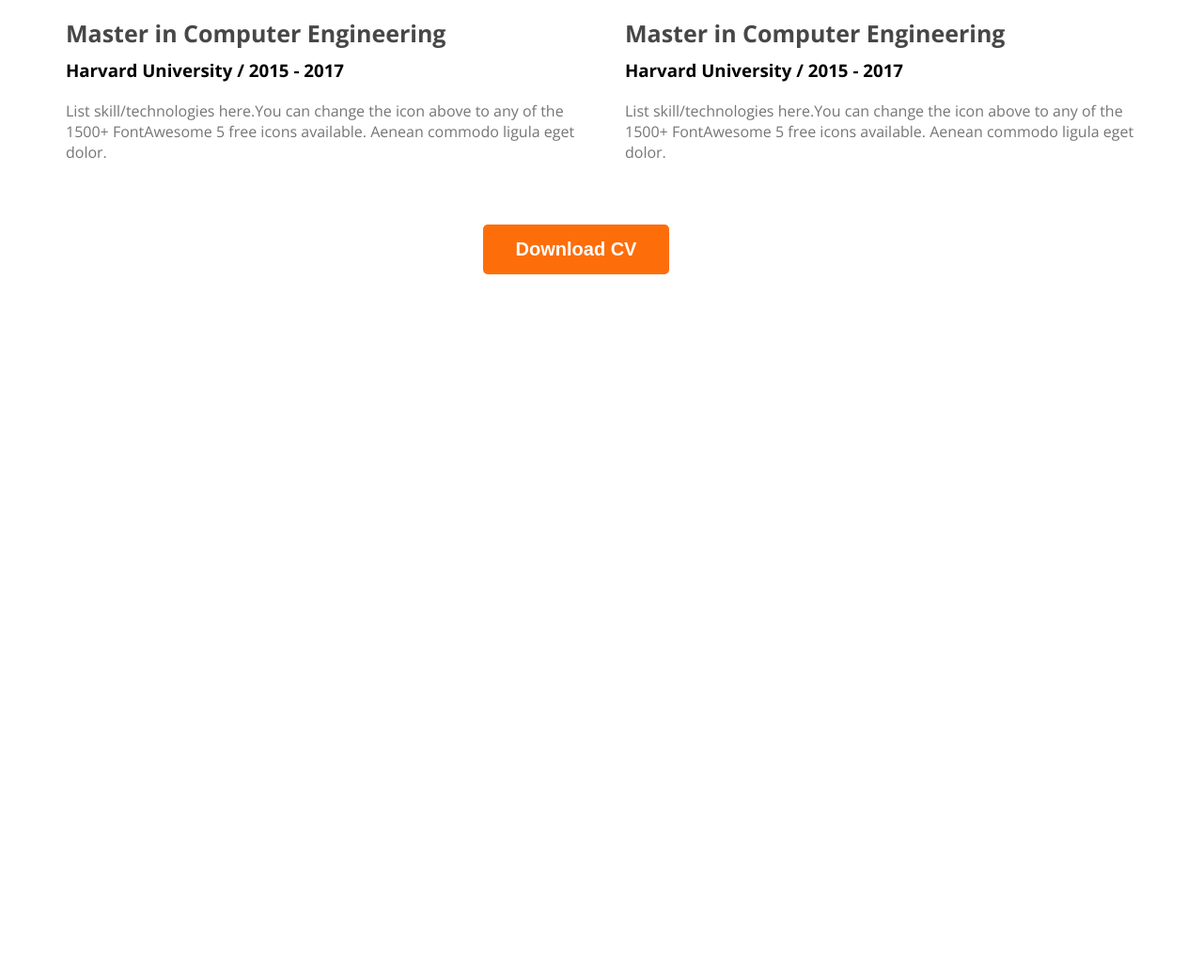
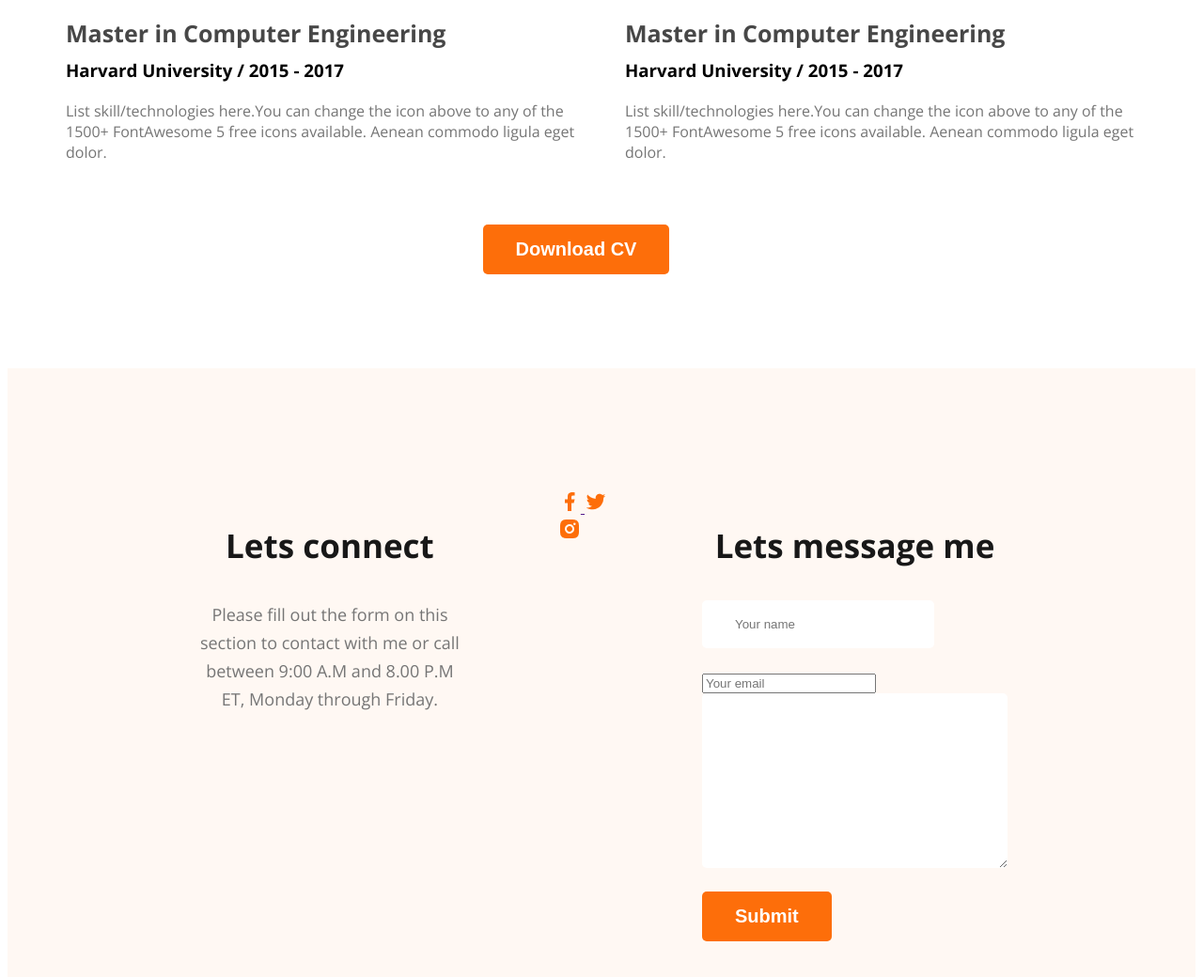
Before and after one commit to Hafcha71/web-developer-portfolio, a plain HTML site: page index.html in a window 1280 px wide. Shown: the part 3036-4076 px from the top of the page at 94% size. Before the commit the page ends 3336 px from the top, so only its background shows below. Drawn offline with nearby package versions, Linux system fonts and the light colour scheme.

Commit message:
footer added

```diff
--- a/index.html
+++ b/index.html
@@ -173,10 +173,30 @@
                 <button class="button-primary">Download CV</button>
             </div>
         </section>
-
-
     </main>
     <footer>
+        <div class="footer-column">
+            <h3 class="section-title">Lets connect</h3>
+            <p class="section-description">
+                Please fill out the form on this section to contact with me or call between 9:00 A.M and 8.00 P.M ET, Monday through Friday.
+            </p>
+        </div>
+        <div class="social-links">
+            <a href=""><img src="images/icons/facebook.png" alt="">
+            </a><a href=""><img src="images/icons/twitter.png" alt="">
+            </a><a href=""><img src="images/icons/insta.png" alt=""></a>
+        </div>
+
+        <div class="footer-column">
+            <h3 class="section-title">Lets message me</h3>
+            <form class="contact" action="">
+                <input type="text" placeholder="Your name">
+                <input type="password" placeholder="Your email">
+                <textarea name="message" id="" cols="30" rows="10"></textarea>
+                <input class="button-primary" type="submit" value="Submit">
+            </form>
+
+        </div>
 
 
     </footer>
--- a/styles/portfolio.css
+++ b/styles/portfolio.css
@@ -195,3 +195,25 @@ margin-bottom: 10px;
     text-align: center;
     margin-top: 50px;
 }
+
+/* footer style */
+
+footer{
+    display: flex;
+    gap: 100px;
+    margin-top: 100px;
+    background-color: #FFF8F3;
+    padding: 130px 200px;
+}
+.footer-column{
+    width: 50%;
+}
+.contact input[type="text"], .contact input[type="email"], textarea{
+    display: block;
+    margin-bottom: 25px;
+    padding: 18px 35px;
+    color: #757575;
+    border: 0;
+    background-color: #FFF;
+    border-radius: 5px;
+}
```
